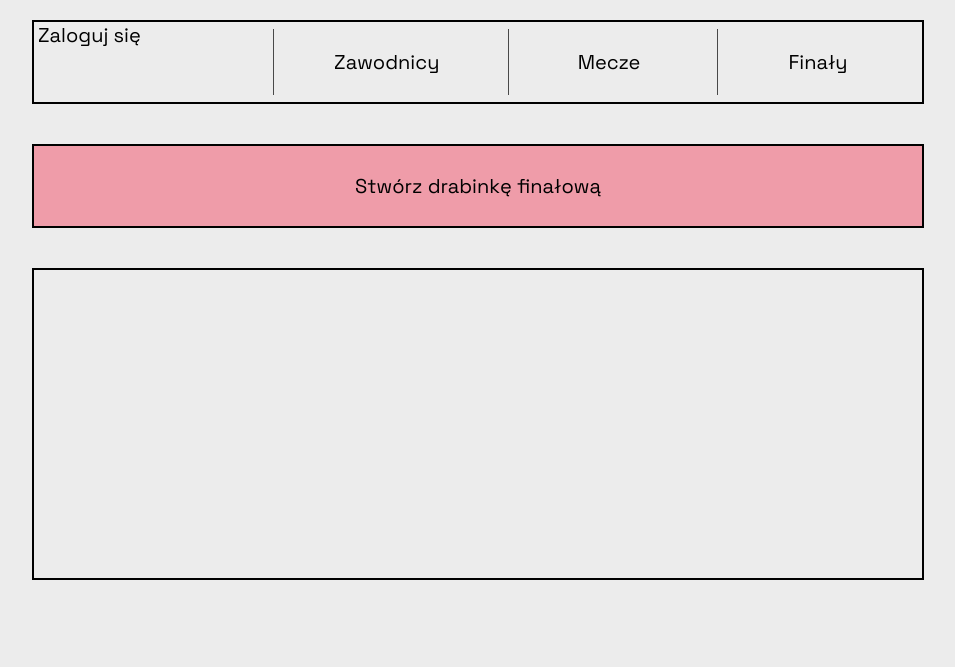
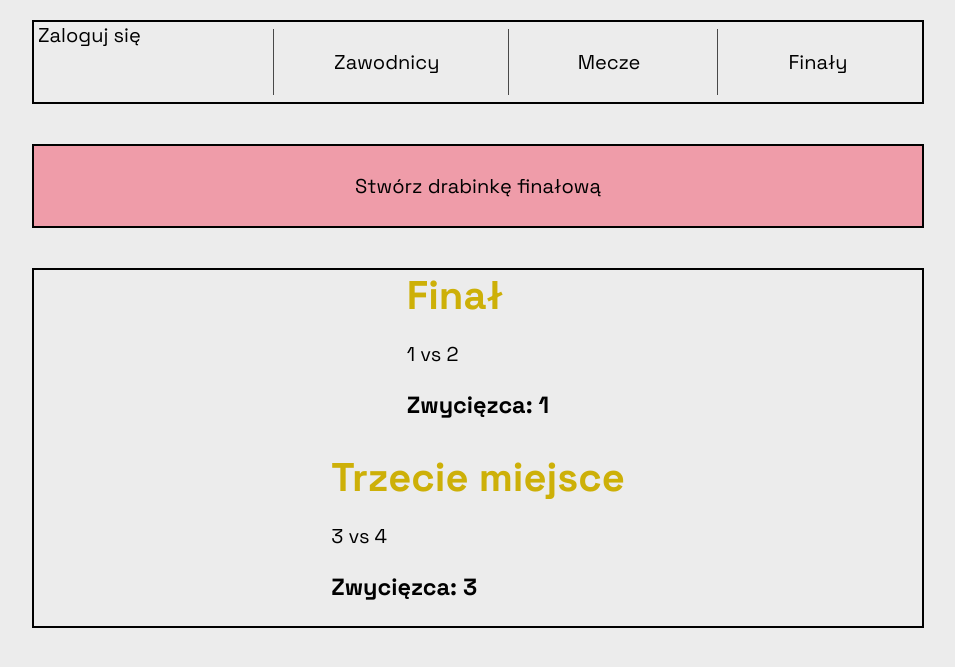
Before and after one commit to Faflox/squash, a Django app: page /finals/ in a window 1280 px wide. Shown: the top 667 px of the page, without its empty margins (162-1117 px from the left). Run offline with Django 5.2, Linux system fonts and the light colour scheme; data comes from the database, SQL or seed files in the repository; both versions use the stored data as it was after the commit.

Commit message:
Fixed match for 7 players

```diff
--- a/table/templates/table/finals.html
+++ b/table/templates/table/finals.html
@@ -5,33 +5,30 @@
   <div>Stwórz drabinkę finałową</div>
 </a>
 <div class='navbar matches'>
-  <div class='semis'>
-    {% for semifinal in semifinals %}
-    <a href="{% url "table:change_finals_score" semifinal.id %}">
-      <div class='match-content'>
-        <h1>Półfinał</h1>
-        <p>{{ semifinal.player1}} vs {{ semifinal.player2 }}</p>
-        {% for set in semifinal.sets_set.all %}
-          <p>{{ set.score1}} - {{ set.score2 }}</p>
-        {% endfor %}
-        <h3>Zwycięzca: {{ semifinal.winner }}</h3>
-      </div>
-    </a>
-    {% endfor %}
-  </div>
   <div class='final'>
     {% if great_final.id %}
     <a href="{% url "table:change_finals_score" great_final.id%}">
     {% else %}
     <a href='#'>
     {% endif %}
-      {% if semifinals %}
       <div class='final-match-display'>
         <h1 class='zwyciezca'>Finał</h1>
-        <p>{{ semi_winner_1 }} vs {{ semi_winner_2 }}</p>
+        <p>{{ great_final.player1 }} vs {{ great_final.player2 }}</p>
         <h3>Zwycięzca: {{ great_final.winner }}</h3>
       </div>
-      {% endif %}
+    </a>
+  </div>
+  <div class='final trzecie'>
+    {% if miejsce_3.id %}
+    <a href="{% url "table:change_finals_score" miejsce_3.id%}">
+    {% else %}
+    <a href='#'>
+    {% endif %}
+      <div class='final-match-display'>
+        <h1 class='zwyciezca'>Trzecie miejsce</h1>
+        <p>{{ miejsce_3.player1 }} vs {{ miejsce_3.player2 }}</p>
+        <h3>Zwycięzca: {{ miejsce_3.winner }}</h3>
+      </div>
     </a>
   </div>
 </div>
--- a/table/views.py
+++ b/table/views.py
@@ -51,7 +51,24 @@ def start_tournament(request):
     return redirect('table:matches')
 
 def generate_schedule(players):
-    if len(players) == 8:
+    if len(players) == 7:
+        matches = [
+            (players[0], players[1]), (players[2], players[3]),
+            (players[4], players[5]),  # Runda 1
+            (players[0], players[2]), (players[1], players[4]),
+            (players[3], players[6]),  # Runda 2
+            (players[0], players[3]), (players[1], players[5]),
+            (players[2], players[6]),  # Runda 3
+            (players[0], players[4]), (players[1], players[6]),
+            (players[3], players[5]),  # Runda 4
+            (players[0], players[5]), (players[1], players[3]),
+            (players[2], players[4]),  # Runda 5
+            (players[0], players[6]), (players[2], players[5]),
+            (players[4], players[6]),  # Runda 6
+            (players[1], players[2]), (players[3], players[4]),
+            (players[5], players[6])   # Runda 7
+        ]
+    elif len(players) == 8:
         matches = [
             (players[0], players[1]), (players[2], players[3]),
             (players[4], players[5]), (players[6], players[7]),
@@ -82,27 +99,16 @@ def reset_tournament(request):
         return redirect('table:index')
     return redirect('table:index')
 
-
 def finals(request):
-    semifinals = FinalsMatch.objects.filter(level='Półfinał')
-    great_final = FinalsMatch.objects.filter(level='Finał')
-    semi_winner_1 = None
-    semi_winner_2 = None
-    if semifinals.exists():
-        semi_winner_1 = semifinals[0].winner
-        semi_winner_2 = semifinals[1].winner
-        if semifinals[1].winner and semifinals[0].winner and not great_final.exists():
-            great_final = FinalsMatch.objects.create(player1=semi_winner_1,
-                                                    player2=semi_winner_2,
-                                                    level='Finał')
-            for i in range(3):
-                Set.objects.create(match=great_final,
-                                set_num=(i+1))
-    great_final = FinalsMatch.objects.filter(level='Finał').first()
-    context={'semifinals': semifinals,
-             'semi_winner_1': semi_winner_1,
-             'semi_winner_2': semi_winner_2,
-             'great_final': great_final}
+    try:
+        great_final = FinalsMatch.objects.get(level='1')
+        miejce_3 = FinalsMatch.objects.get(level='3')
+    except FinalsMatch.DoesNotExist:
+        great_final = None
+        miejce_3 = None
+    context={
+            'great_final': great_final,
+            'miejsce_3': miejce_3,}
     return render(request, 'table/finals.html', context)
 
 @login_required
@@ -110,17 +116,18 @@ def create_finals(request):
     FinalsMatch.objects.all().delete()
     top_players = Player.objects.order_by('-points', '-point_balance')[:4]
     Player.objects.filter(id__in=top_players).update(qualified=True)
-    matchups = [
-        (top_players[0], top_players[3]),
-        (top_players[1], top_players[2])
-    ]
 
-    for player1, player2 in matchups:
-        semi = FinalsMatch.objects.create(player1=player1,
-                                    player2=player2,
-                                    level='Półfinał')
+    great_final = FinalsMatch.objects.create(player1=top_players[0],
+                                             player2=top_players[1],
+                                             level="1")
+    miejsce_3 = FinalsMatch.objects.create(player1=top_players[2],
+                                           player2=top_players[3],
+                                           level="3")
+
+    finals = [great_final, miejsce_3]
+    for final in finals:
         for i in range(3):
-            Set.objects.create(match=semi,
+            Set.objects.create(match=final,
                                 set_num=(i+1))
 
     return redirect('table:finals')
```
Also changed, not shown: db.sqlite3.
